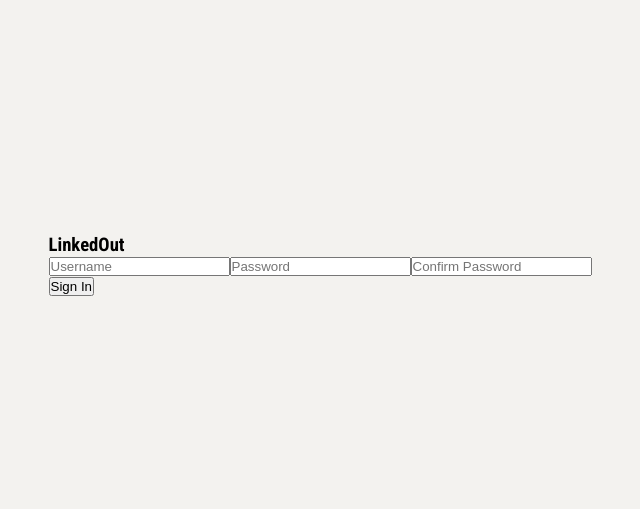
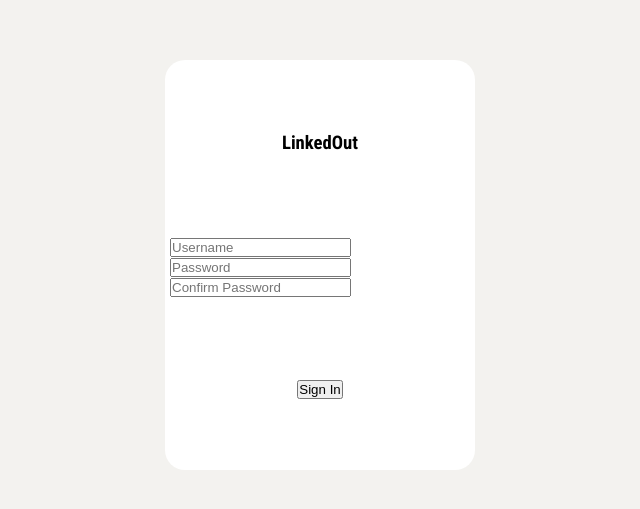
Before and after one commit to hassankhalil33/linkedin-clone-full, a React (Create React App) app in the folder frontend/: page / in a window 1280 px wide. Shown: the part 135-644 px from the top of the page, without its empty margins (320-960 px from the left). Built offline with nearby package versions, Linux system fonts and the light colour scheme.

Commit message:
Frontend <> Stylized Login Form

```diff
--- a/frontend/public/css/styles.css
+++ b/frontend/public/css/styles.css
@@ -15,3 +15,15 @@
   align-items: center;
   background-color: #F3F2EF;
 }
+
+.login-form {
+  height: 350px;
+  width: 300px;
+  border-radius: 20px;
+  display: flex;
+  justify-content: space-around;
+  align-items: center;
+  flex-direction: column;
+  background-color: #FFFFFF;
+  padding: 30px 5px;
+}
```
